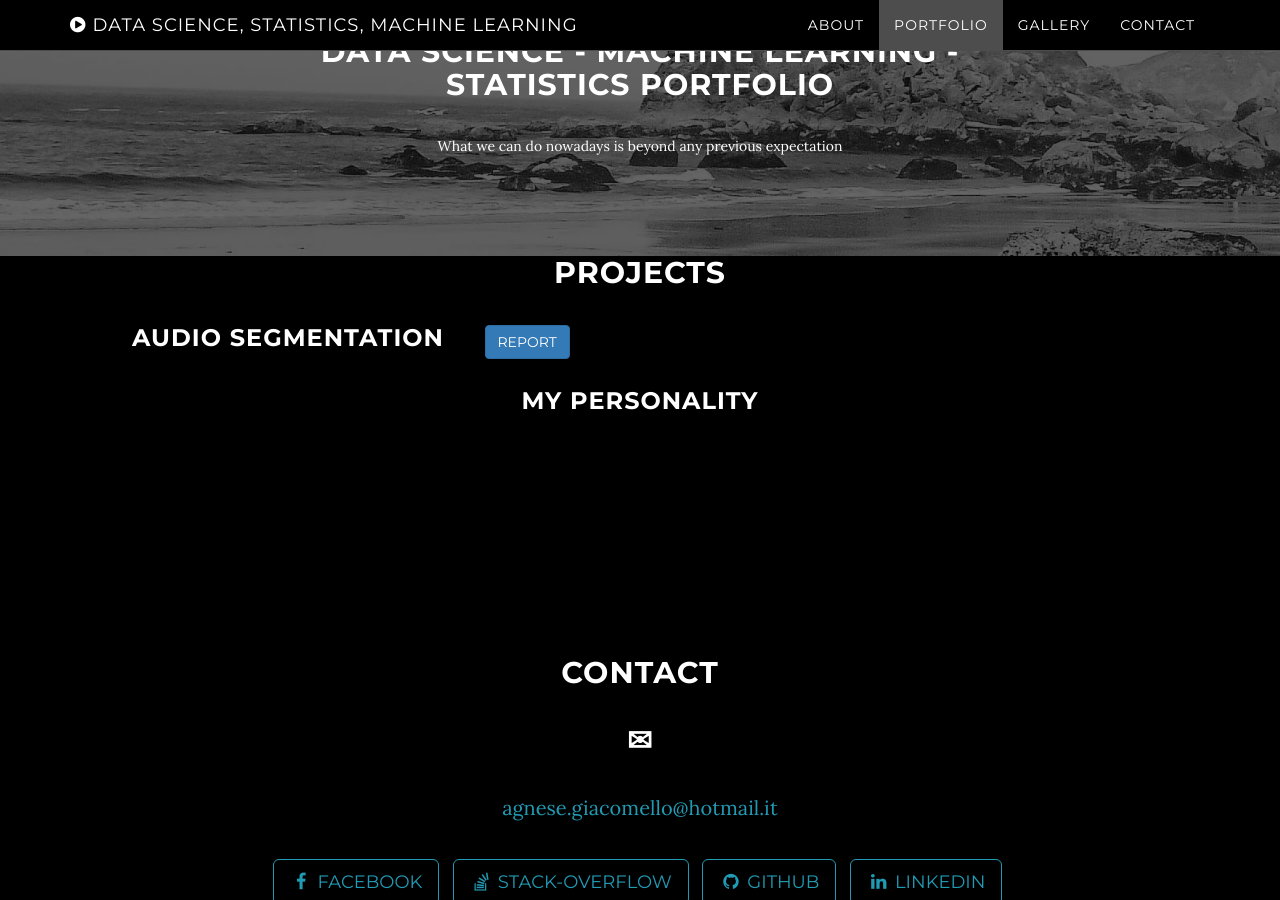
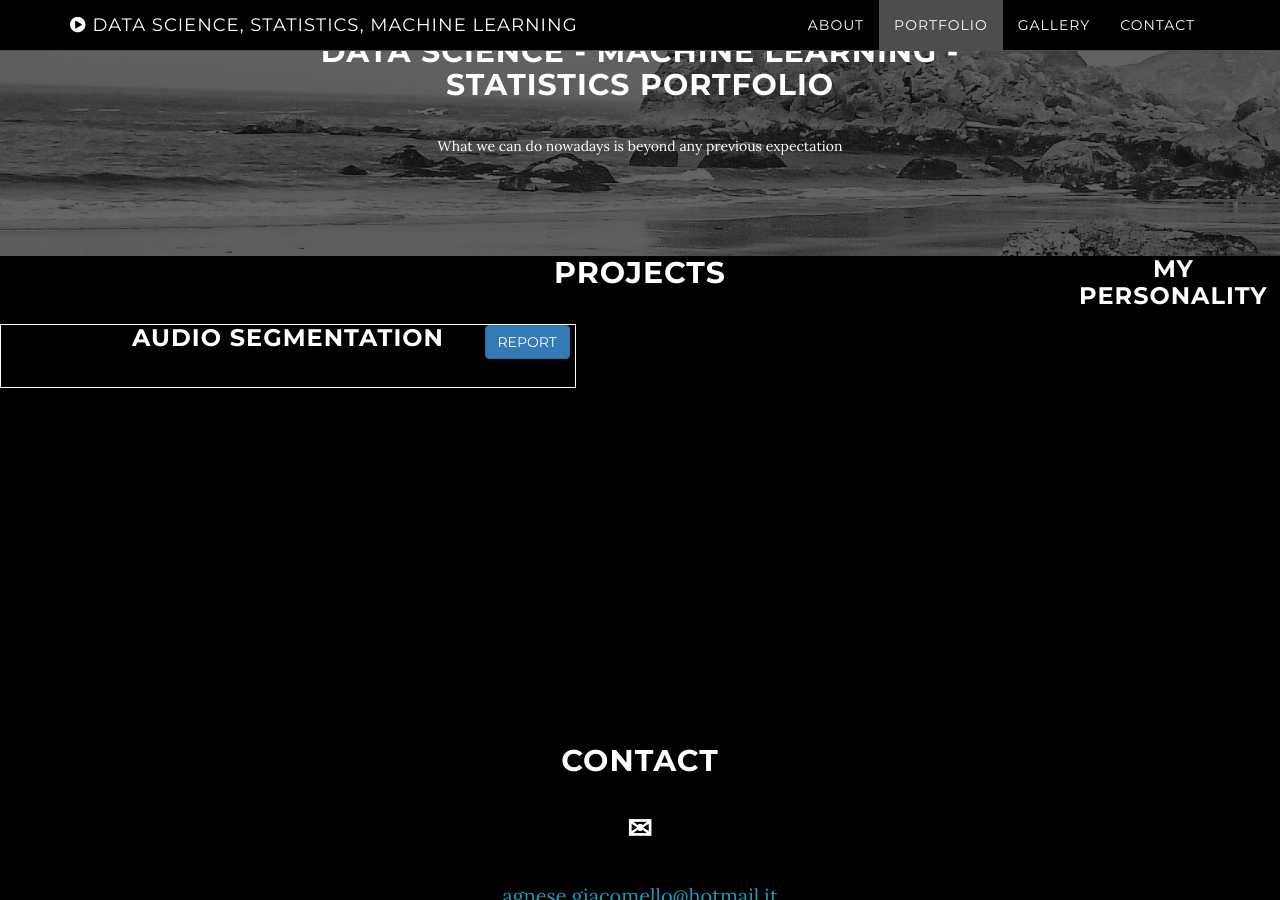
Before and after one commit to AgneseG/AgneseG.github.io, a Jekyll site: the page built from index.html, in a window 1280 px wide and 900 px high, scrolled down 2402 px. Built offline with Jekyll 4.4.1, drawn with Linux system fonts in a browser that asks for light colours.

Commit message:
Update download.html

```diff
--- a/_includes/download.html
+++ b/_includes/download.html
@@ -19,13 +19,13 @@
 div.cnt1 {
   width: 45%;
   float:left;
-  border: 1px solid black;
+  border: 1px solid white;
 }
 
 div.cnt2 {
   width: 45%;
   float:right;
-  border: 1px solid black;
+  border: 1px solid white;
 }
 
 
@@ -40,7 +40,7 @@
 </div>
 
 
-  <h3 class="col-lg-8 col-lg-offset-2">My Personality</h3>
+  <h3 class="cnt2" class="col-lg-8 col-lg-offset-2">My Personality</h3>
 
 
 
```
